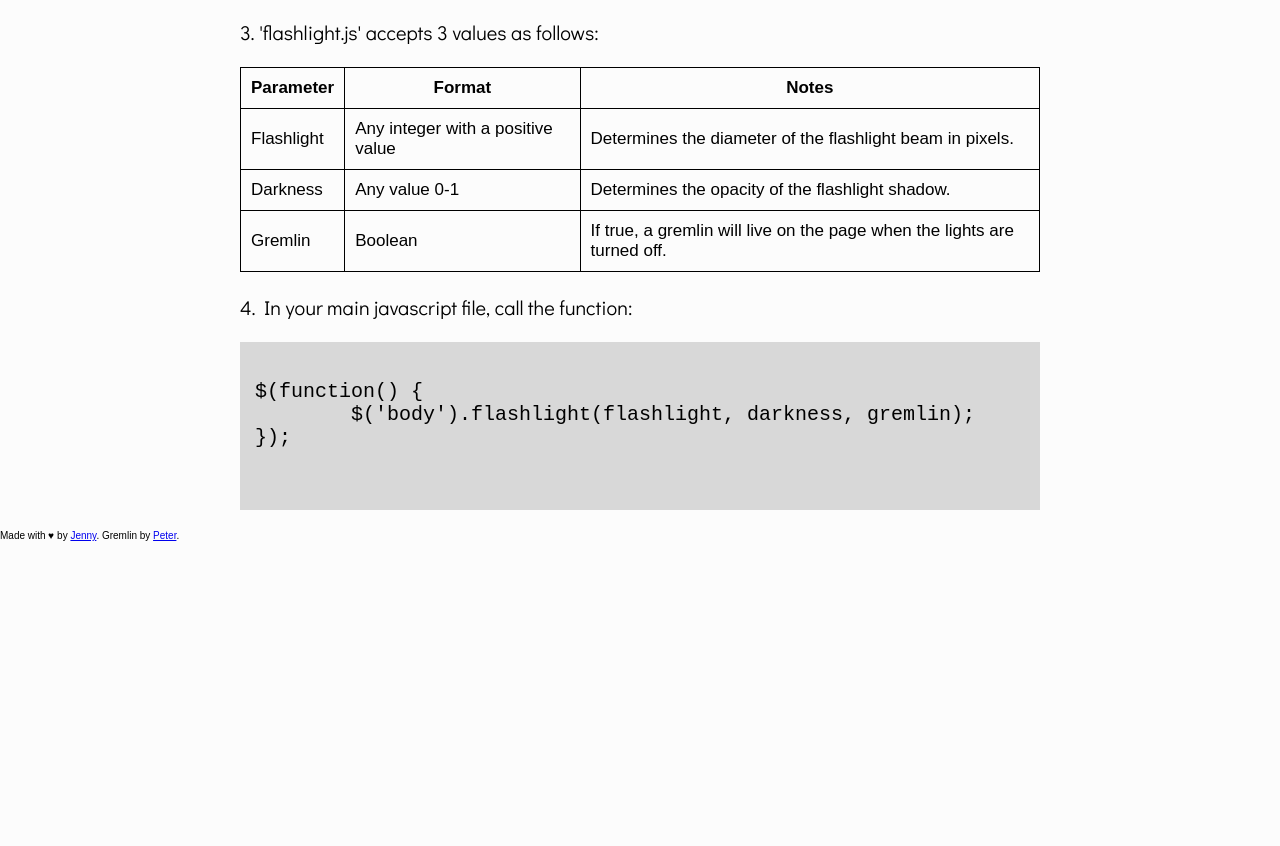
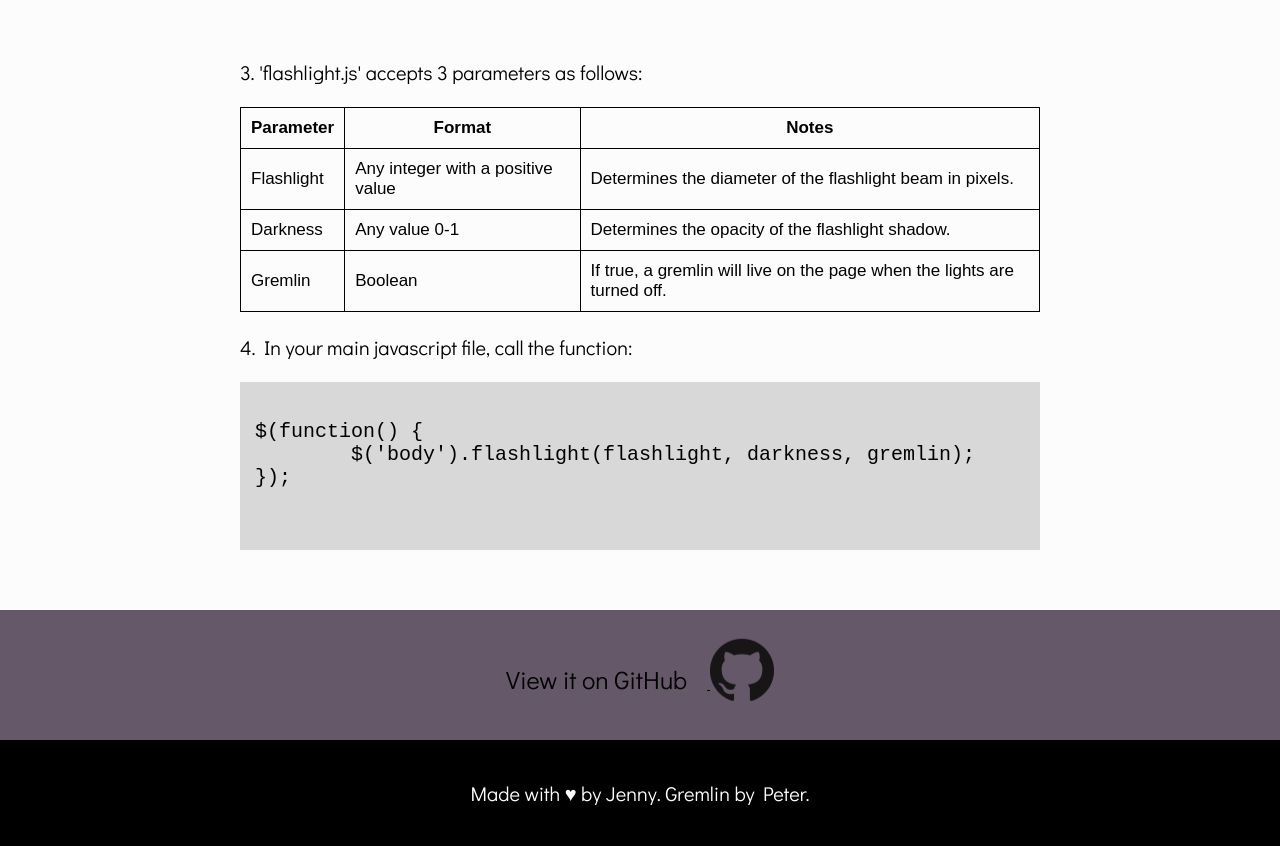
Before and after one commit to jveens/flashlight, a website: page index.html in a window 1280 px wide. Shown: the part 1430-2276 px from the top of the page. Before the commit the page ends 1971 px from the top, so only its background shows below. Drawn offline with nearby package versions, Linux system fonts and the light colour scheme.

Commit message:
finished styling

```diff
--- a/index.html
+++ b/index.html
@@ -40,7 +40,7 @@
 				</div>
 
 
-				<p>3. 'flashlight.js' accepts 3 values as follows:</p>
+				<p>3. 'flashlight.js' accepts 3 parameters as follows:</p>
 				<table>
 					<tr>
 						<th>Parameter</th>
@@ -77,8 +77,14 @@ $(function() {
 
 			</div><!-- end .innerWrapper -->
 		</main>
+		<section class="github">
+			<a href="https://github.com/jveens/jquery-flashlight-plugin">
+				<p>View it on GitHub</p>
+				<img src="images/GitHub-Mark-64px.png" alt="GitHub logo"></a>
+			</section>
 		<footer>
-			Made with &hearts; by <a href="http://twitter.com/jennyveens">Jenny</a>. Gremlin by <a href="http://twitter.com">Peter</a>.
+
+			Made with &hearts; by <a href="http://twitter.com/jennyveens">Jenny</a>. Gremlin by <a href="http://twitter.com/cameroncodes">Peter</a>.
 		</footer>
 	</div><!-- end .wrapper -->
 </body>
--- a/style/main.scss
+++ b/style/main.scss
@@ -97,4 +97,56 @@ pre {
 	word-wrap: break-word;
 	font-size: 2rem;
 	padding: 15px;
+
+	&:last-child {
+		margin-bottom: 60px;
+	}
 }
+
+.github {
+		background-color: #655869;
+		padding: 10px;
+		width: 100%;
+		text-align: center;
+
+		p {
+			display: inline-block;
+			padding: 0 20px 10px 0;
+			font-size: 2.5rem;
+		}
+
+		a {
+			color: black;
+		}
+
+		img {
+			position: relative;
+			transform: translateY(20%);
+			padding-top: 5px;
+			transition: all 0.3s;
+		}
+	}
+
+footer {
+	background-color: black;
+	text-align: center;
+	font-size: 2rem;
+	color: white;
+	padding: 40px;
+	font-weight: 300;
+	font-family: 'Didact Gothic', sans-serif;
+
+
+
+	a {
+		color: white;
+		text-decoration: none;
+		transition: all 0.3s;
+
+
+		&:hover {
+			transform: scale(1.2);
+			color: red;
+		}
+	}
+}
```
Also changed, not shown: images/GitHub-Mark-64px.png (added), style/main.css.
